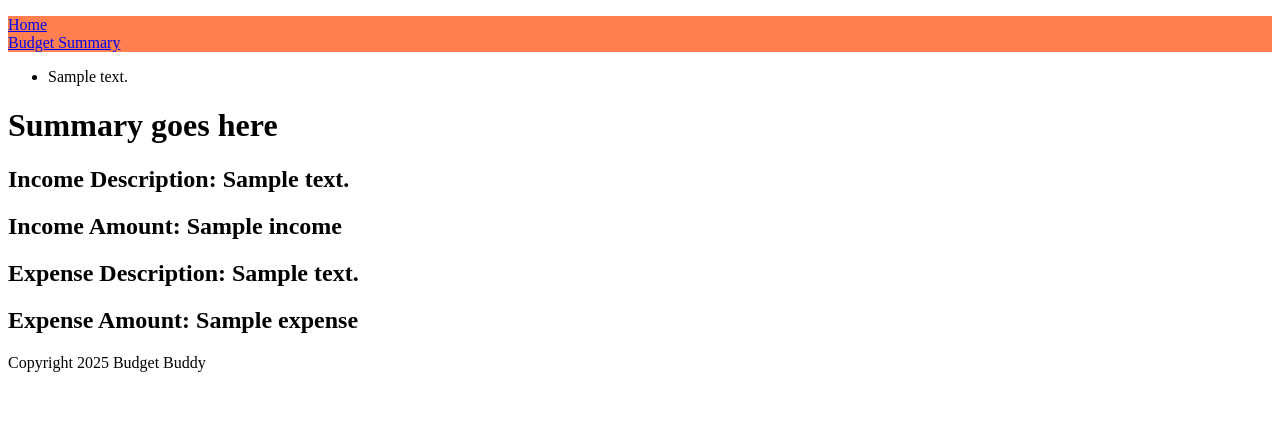
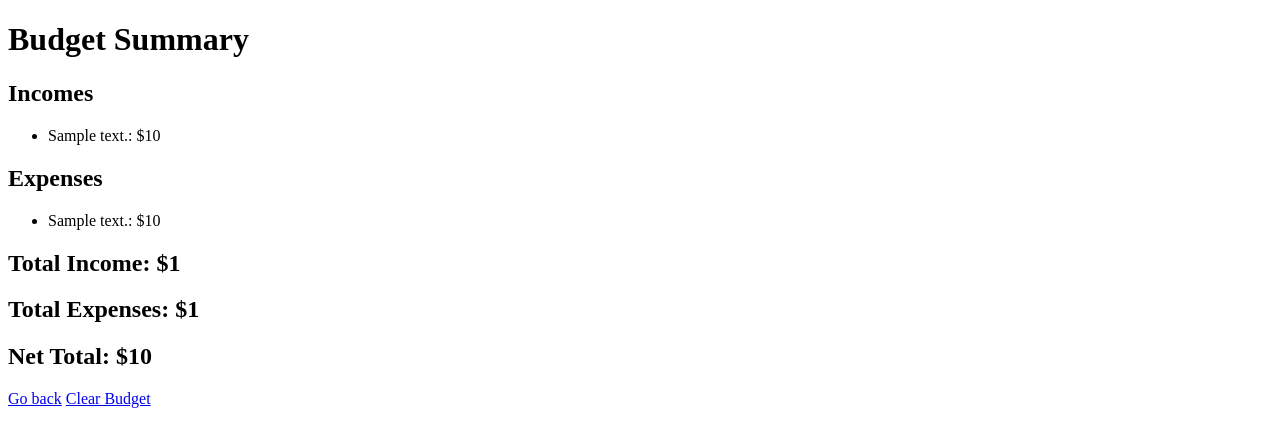
Before and after one commit to ClayGleason/Budget-Buddy, a Flask app: template Budget_Buddy/templates/summary.html in a window 1280 px wide. Shown: the top 447 px of the page. Run offline with Flask 3, Linux system fonts and the light colour scheme; the template is opened without the code that fills it: most values are stand-ins (such as "Sample title", 1, 10 or a date in 2020).

Commit message:
add and modified(corrected)

```diff
--- a/Budget_Buddy/main.py
+++ b/Budget_Buddy/main.py
@@ -1,36 +1,61 @@
-from flask import Flask, render_template, request, session, redirect, url_for, flash
+import flask
+from models import IncomeEntry, ExpenseEntry, BudgetManager
 
-from Budget_Buddy.Entry import IncomeEntry, ExpenseEntry
+app = flask.Flask(__name__)
+app.secret_key = "fdsfdf"
 
-app = Flask(__name__)
-app.secret_key = "fdsfdf"
+# single budget manager instance
+budget = BudgetManager()
+
 @app.route('/')
 def index():
-    return render_template("index.html")
+    return flask.render_template("index.html")
 
 @app.route('/summary', methods=["POST"])
 def summary():
-    income = request.form['income']
-    expense = request.form['expense']
-    income_desc = request.form['income_desc']
-    expense_desc = request.form['expense_desc']
-    if income and expense:
-        if income_desc == "":
-            income_desc = "Item Description Unfilled"
-        if expense_desc == "":
-            expense_desc = "Expense Description Unfilled"
-        new_income_entry = IncomeEntry(income_desc, income)
-        new_expense_entry = ExpenseEntry(expense_desc, expense)
+    income = flask.request.form.get('income')
+    expense = flask.request.form.get('expense')
+    income_desc = flask.request.form.get('income_desc', '').strip()
+    expense_desc = flask.request.form.get('expense_desc', '').strip()
 
-        return render_template('summary.html', new_income_entry=new_income_entry, new_expense_entry=new_expense_entry)
+    # Convert safely
+    try:
+        income = float(income) if income else 0
+    except ValueError:
+        income = 0
+    try:
+        expense = float(expense) if expense else 0
+    except ValueError:
+        expense = 0
 
-    return redirect(url_for('index'))
+    if income > 0:
+        if not income_desc:
+            income_desc = "Income (no description)"
+        budget.add_income(IncomeEntry(income_desc, income))
 
+    if expense > 0:
+        if not expense_desc:
+            expense_desc = "Expense (no description)"
+        budget.add_expense(ExpenseEntry(expense_desc, expense))
+
+    return flask.render_template(
+        'summary.html',
+        incomes=budget.incomes,
+        expenses=budget.expenses,
+        total_income=budget.get_total_income(),
+        total_expense=budget.get_total_expense(),
+        net_total=budget.get_net_total()
+    )
+
+@app.route('/reset')
+def reset():
+    global budget
+    budget = BudgetManager()
+    return flask.redirect(flask.url_for('index'))
 
 @app.errorhandler(404)
 def page_not_found(error):
-    return render_template('404.html')
-
+    return flask.render_template('404.html'), 404
 
 if __name__ == '__main__':
     app.run(debug=True)
--- a/Budget_Buddy/templates/base.html
+++ b/Budget_Buddy/templates/base.html
@@ -2,28 +2,10 @@
 <html lang="en">
 <head>
     <meta charset="UTF-8">
-    <title>Title</title>
+    <title>Buddy Budget</title>
 </head>
-    <header style="background-color: coral">
-        <nav>
-            <ul style="list-style-type: none; padding: 0;">
-                <li><a href="{{ url_for('index') }}">Home</a></li>
-                <li><a href="{{ url_for('summary') }}">Budget Summary</a></li>
-            </ul>
-        </nav>
-    </header>
-
+<body>
     {% block content %}
-
     {% endblock %}
-
-    <footer>
-        <p>Copyright 2025 Budget Buddy</p>
-        <div>
-            <a href="#"></a>
-        </div>
-    </footer>
-<body>
-
 </body>
 </html>
--- a/Budget_Buddy/templates/summary.html
+++ b/Budget_Buddy/templates/summary.html
@@ -1,27 +1,32 @@
-<!DOCTYPE html>
-<html lang="en">
-<head>
-    <meta charset="UTF-8">
-    <title>Title</title>
-</head>
-<body>
 {% extends 'base.html' %}
 
 {% block content %}
 <div>
+    <h1>Budget Summary</h1>
+
+    <h2>Incomes</h2>
     <ul>
-            {% for income_details in income_list %}
-                <li> {{ income_details }}</li>
+        {% for income in incomes %}
+            <li>{{ income.description }}: ${{ income.amount }}</li>
+        {% else %}
+            <li>No incomes recorded yet</li>
         {% endfor %}
     </ul>
 
-            <h1>Summary goes here</h1>
-            <h2>Income Description: {{ income_desc }}</h2>
-            <h2>Income Amount: {{ income }}</h2>
-            <h2>Expense Description: {{ expense_desc }}</h2>
-            <h2>Expense Amount: {{ expense }}</h2>
+    <h2>Expenses</h2>
+    <ul>
+        {% for expense in expenses %}
+            <li>{{ expense.description }}: ${{ expense.amount }}</li>
+        {% else %}
+            <li>No expenses recorded yet</li>
+        {% endfor %}
+    </ul>
+
+    <h2>Total Income: ${{ total_income }}</h2>
+    <h2>Total Expenses: ${{ total_expense }}</h2>
+    <h2>Net Total: ${{ net_total }}</h2>
+
+    <a href="{{ url_for('index') }}">Go back</a>
+    <a href="{{ url_for('reset') }}">Clear Budget</a>
 </div>
-
 {% endblock %}
-</body>
-</html>
```
Also changed, not shown: Budget_Buddy/Entry.py (+13 -25 lines), Budget_Buddy/models.py (added, +41 -0 lines), Budget_Buddy/templates/index.html (+3 -14 lines), Budget_Buddy/inspectionProfiles/profiles_settings.xml (added). Lines whose indentation alone changed are shown as unchanged.
